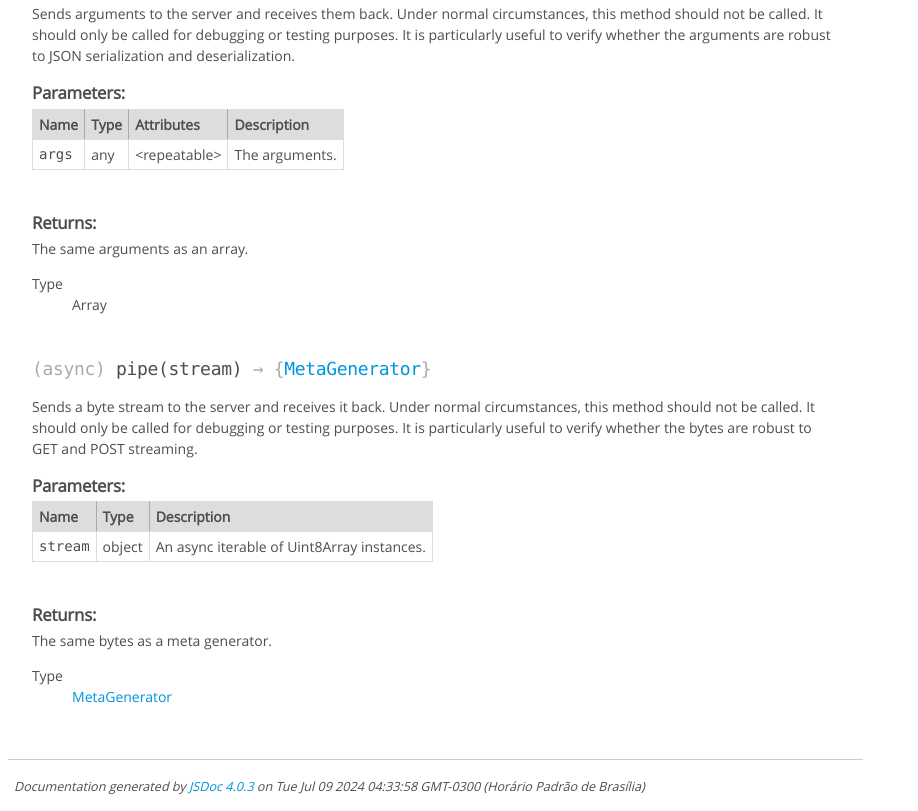
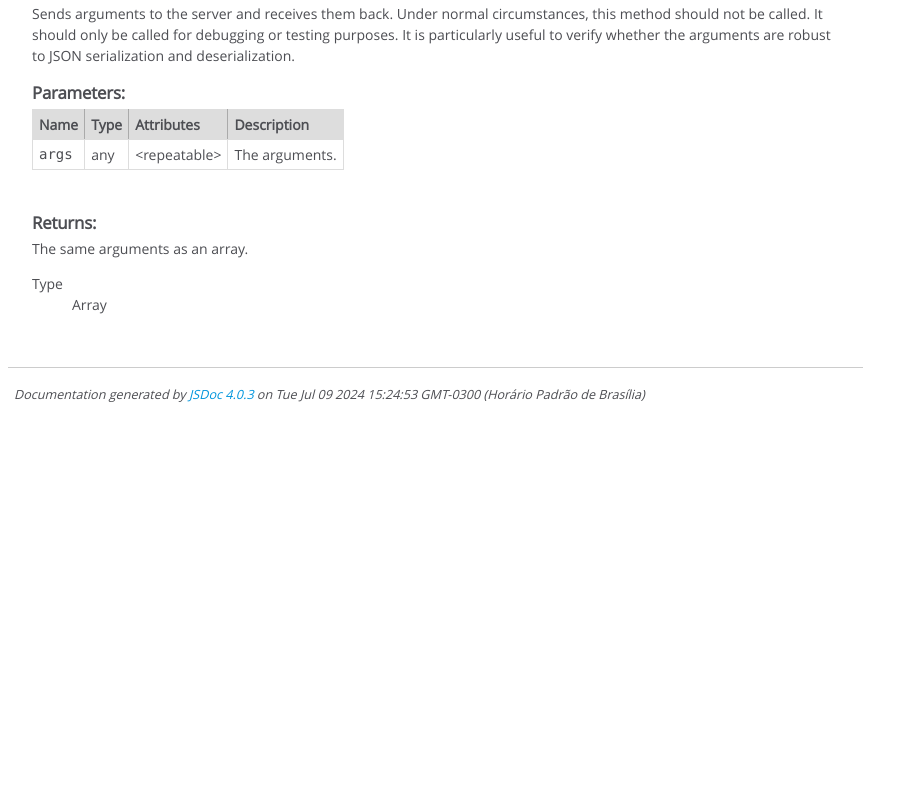
Before and after one commit to hashiprobr/jupyter-jchannel-client, a website: page docs/Channel.html in a window 1280 px wide. Shown: the part 1360-2171 px from the top of the page, without its empty margins (0-918 px from the left). After the commit the page ends 1779 px from the top, so only its background shows below. Drawn offline with Linux system fonts and the light colour scheme.

Commit message:
Refactor minor details

```diff
--- a/docs/Channel.html
+++ b/docs/Channel.html
@@ -700,166 +700,6 @@ JSON serialization and deserialization.
 
 
 
-    <h4 class="name" id="pipe"><span class="type-signature">(async) </span>pipe<span class="signature">(stream)</span><span class="type-signature"> &rarr; {<a href="MetaGenerator.html">MetaGenerator</a>}</span></h4>
-
-
-
-
-
-
-<div class="description">
-    Sends a byte stream to the server and receives it back.
-
-Under normal circumstances, this method should not be called. It should
-only be called for debugging or testing purposes.
-
-It is particularly useful to verify whether the bytes are robust to GET
-and POST streaming.
-</div>
-
-
-
-
-
-
-
-
-
-    <h5>Parameters:</h5>
-
-
-<table class="params">
-    <thead>
-    <tr>
-
-        <th>Name</th>
-
-
-        <th>Type</th>
-
-
-
-
-
-        <th class="last">Description</th>
-    </tr>
-    </thead>
-
-    <tbody>
-
-
-        <tr>
-
-                <td class="name"><code>stream</code></td>
-
-
-            <td class="type">
-
-
-<span class="param-type">object</span>
-
-
-
-            </td>
-
-
-
-
-
-            <td class="description last">An async iterable of Uint8Array instances.</td>
-        </tr>
-
-
-    </tbody>
-</table>
-
-
-
-
-
-
-<dl class="details">
-
-
-
-
-
-
-
-
-
-
-
-
-
-
-
-
-
-
-
-
-
-
-
-
-
-
-
-
-
-
-
-
-</dl>
-
-
-
-
-
-
-
-
-
-
-
-
-
-
-
-<h5>Returns:</h5>
-
-
-<div class="param-desc">
-    The same bytes as a meta generator.
-</div>
-
-
-
-<dl>
-    <dt>
-        Type
-    </dt>
-    <dd>
-
-<span class="param-type"><a href="MetaGenerator.html">MetaGenerator</a></span>
-
-
-    </dd>
-</dl>
-
-
-
-
-
-
-
-
-
-
-
-
-
 </article>
 
 </section>
@@ -876,7 +716,7 @@ and POST streaming.
 <br class="clear">
 
 <footer>
-    Documentation generated by <a href="https://github.com/jsdoc/jsdoc">JSDoc 4.0.3</a> on Tue Jul 09 2024 04:33:58 GMT-0300 (Horário Padrão de Brasília)
+    Documentation generated by <a href="https://github.com/jsdoc/jsdoc">JSDoc 4.0.3</a> on Tue Jul 09 2024 15:24:53 GMT-0300 (Horário Padrão de Brasília)
 </footer>
 
 <script> prettyPrint(); </script>
```
Also changed, not shown: docs/KernelError.html (+1 -1 lines), docs/MetaGenerator.html (+1 -1 lines), docs/StateError.html (+1 -1 lines), docs/index.html (+1 -1 lines), src/__tests__/channel.test.js (+1 -1 lines).
